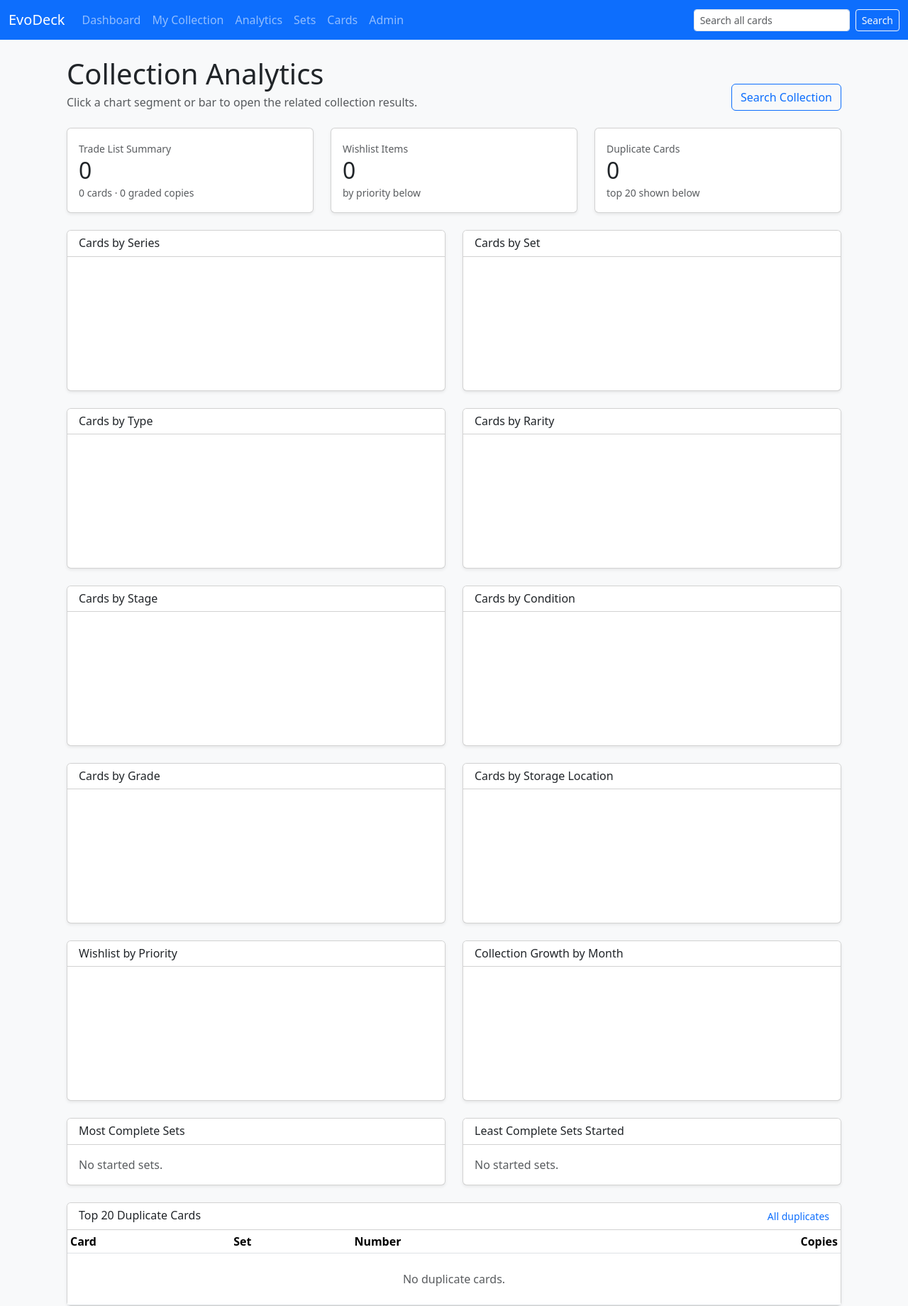
After one commit to cvdude/pokemon-tracker, a Flask app: page /analytics in a window 1280 px wide. The commit adds this page. Shown: the whole page at 71% size. Run offline with Flask 3, Linux system fonts and the light colour scheme; data that the repository does not hold is empty; a map, chart or similar area stays blank; parts of the project's set-up code (start-up, migrations or seed data) failed here and were passed over.

Commit message:
Implement collection analytics

```diff
--- a/api/app.py
+++ b/api/app.py
@@ -6,6 +6,7 @@ from routes.collection import collection
 from routes.sets import sets
 from routes.cards import cards
 from routes.inventory import inventory
+from routes.analytics import analytics
 
 
 app = Flask(__name__)
@@ -17,6 +18,7 @@ app.register_blueprint(collection)
 app.register_blueprint(sets)
 app.register_blueprint(cards)
 app.register_blueprint(inventory)
+app.register_blueprint(analytics)
 
 
 if __name__ == "__main__":
--- /dev/null
+++ b/api/routes/analytics.py
@@ -0,0 +1,114 @@
+import sqlite3
+from urllib.parse import urlencode
+
+from flask import Blueprint, render_template
+
+from config import DATABASE
+from models.collection import DEFAULT_USER_ID
+
+
+analytics = Blueprint("analytics", __name__)
+
+
+def _link(query="", **filters):
+    values = {"ownership": "owned", **filters}
+    if query:
+        values["q"] = query
+    return f"/collection?{urlencode(values)}"
+
+
+def _rows(conn, query, params=(DEFAULT_USER_ID,), link_key=None, link_filters=None):
+    rows = [dict(row) for row in conn.execute(query, params).fetchall()]
+    if link_key:
+        for row in rows:
+            row["link"] = _link(row[link_key], **(link_filters or {}))
+    return rows
+
+
+@analytics.route("/analytics")
+def analytics_page():
+    conn = sqlite3.connect(str(DATABASE))
+    conn.row_factory = sqlite3.Row
+    try:
+        series = _rows(conn, """
+            SELECT COALESCE(se.name, 'Unknown') AS label, COUNT(DISTINCT c.id) AS cards, SUM(ci.quantity) AS quantity
+            FROM collection_items ci JOIN cards c ON c.id = ci.card_id JOIN sets s ON s.id = c.set_id
+            LEFT JOIN series se ON se.id = s.series_id
+            WHERE ci.user_id = ? AND ci.quantity > 0 GROUP BY se.id, se.name ORDER BY quantity DESC, label LIMIT 20
+        """, link_key="label")
+        sets = _rows(conn, """
+            SELECT s.id, s.name AS label, COUNT(DISTINCT c.id) AS cards, SUM(ci.quantity) AS quantity
+            FROM collection_items ci JOIN cards c ON c.id = ci.card_id JOIN sets s ON s.id = c.set_id
+            WHERE ci.user_id = ? AND ci.quantity > 0 GROUP BY s.id, s.name ORDER BY quantity DESC, label LIMIT 20
+        """, link_key="label")
+        types = _rows(conn, """
+            SELECT COALESCE(t.type, 'Unspecified') AS label, COUNT(DISTINCT c.id) AS cards, SUM(ci.quantity) AS quantity
+            FROM collection_items ci JOIN cards c ON c.id = ci.card_id LEFT JOIN card_types t ON t.card_id = c.id
+            WHERE ci.user_id = ? AND ci.quantity > 0 GROUP BY t.type ORDER BY quantity DESC, label
+        """, link_key="label")
+        rarity = _rows(conn, """
+            SELECT COALESCE(c.rarity, 'Unspecified') AS label, COUNT(DISTINCT c.id) AS cards, SUM(ci.quantity) AS quantity
+            FROM collection_items ci JOIN cards c ON c.id = ci.card_id
+            WHERE ci.user_id = ? AND ci.quantity > 0 GROUP BY c.rarity ORDER BY quantity DESC, label
+        """, link_key="label")
+        stage = _rows(conn, """
+            SELECT COALESCE(c.stage, 'Unspecified') AS label, COUNT(DISTINCT c.id) AS cards, SUM(ci.quantity) AS quantity
+            FROM collection_items ci JOIN cards c ON c.id = ci.card_id
+            WHERE ci.user_id = ? AND ci.quantity > 0 GROUP BY c.stage ORDER BY quantity DESC, label
+        """, link_key="label")
+        condition = _rows(conn, """
+            SELECT CASE WHEN ci.ownership_type = 'Graded' THEN 'Graded' ELSE COALESCE(NULLIF(ci.condition, ''), 'Unspecified') END AS label,
+                   SUM(ci.quantity) AS quantity
+            FROM collection_items ci WHERE ci.user_id = ? AND ci.quantity > 0 GROUP BY label ORDER BY quantity DESC, label
+        """, link_key="label")
+        grades = _rows(conn, """
+            SELECT COALESCE(CAST(ci.grade AS TEXT), 'Unspecified') AS label, SUM(ci.quantity) AS quantity
+            FROM collection_items ci WHERE ci.user_id = ? AND ci.ownership_type = 'Graded' AND ci.quantity > 0
+            GROUP BY ci.grade ORDER BY ci.grade DESC
+        """, link_key="label")
+        storage = _rows(conn, """
+            SELECT COALESCE(NULLIF(ci.storage_location, ''), 'Unassigned') AS label, SUM(ci.quantity) AS quantity
+            FROM collection_items ci WHERE ci.user_id = ? AND ci.quantity > 0 GROUP BY label ORDER BY quantity DESC, label
+        """, link_key="label")
+        wishlist = _rows(conn, """
+            SELECT priority AS label, COUNT(*) AS quantity FROM wishlist_items WHERE user_id = ?
+            GROUP BY priority ORDER BY CASE priority WHEN 'High' THEN 1 WHEN 'Medium' THEN 2 ELSE 3 END
+        """, link_key="label", link_filters={"wishlist": "1", "wishlist_priority": ""})
+        for row in wishlist:
+            row["link"] = _link(wishlist="1", wishlist_priority=row["label"])
+        trade_summary = dict(conn.execute("""
+            SELECT COUNT(DISTINCT card_id) AS cards, COALESCE(SUM(quantity), 0) AS copies,
+                   COALESCE(SUM(CASE WHEN ownership_type = 'Graded' THEN quantity ELSE 0 END), 0) AS graded_copies
+            FROM collection_items WHERE user_id = ? AND is_trade = 1 AND quantity > 0
+        """, (DEFAULT_USER_ID,)).fetchone())
+        set_progress_sql = """
+            SELECT s.id, s.name AS label, COUNT(c.id) AS total_cards,
+                   COUNT(DISTINCT CASE WHEN ci.quantity > 0 THEN c.id END) AS owned_cards,
+                   ROUND(100.0 * COUNT(DISTINCT CASE WHEN ci.quantity > 0 THEN c.id END) / COUNT(c.id)) AS percent
+            FROM sets s JOIN cards c ON c.set_id = s.id
+            LEFT JOIN collection_items ci ON ci.card_id = c.id AND ci.user_id = ?
+            GROUP BY s.id, s.name HAVING owned_cards > 0
+        """
+        most_complete = _rows(conn, f"{set_progress_sql} ORDER BY percent DESC, owned_cards DESC, label LIMIT 10")
+        least_complete = _rows(conn, f"{set_progress_sql} ORDER BY percent ASC, owned_cards ASC, label LIMIT 10")
+        for row in most_complete + least_complete:
+            row["link"] = f"/sets/{row['id']}"
+        duplicates = _rows(conn, """
+            SELECT c.id AS card_id, c.name, c.number, c.image_small, s.name AS set_name, SUM(ci.quantity) AS quantity
+            FROM collection_items ci JOIN cards c ON c.id = ci.card_id JOIN sets s ON s.id = c.set_id
+            WHERE ci.user_id = ? AND ci.quantity > 0 GROUP BY c.id, c.name, c.number, c.image_small, s.name
+            HAVING SUM(ci.quantity) > 1 ORDER BY quantity DESC, c.name COLLATE NOCASE, c.number LIMIT 20
+        """)
+        growth = _rows(conn, """
+            SELECT substr(acquisition_date, 1, 7) AS label, SUM(quantity) AS quantity
+            FROM collection_items WHERE user_id = ? AND quantity > 0 AND acquisition_date GLOB '????-??-??'
+            GROUP BY substr(acquisition_date, 1, 7) ORDER BY label
+        """)
+    finally:
+        conn.close()
+    return render_template(
+        "analytics.html", title="Collection Analytics", series=series, sets=sets, types=types,
+        rarity=rarity, stage=stage, condition=condition, grades=grades, storage=storage,
+        wishlist=wishlist, trade_summary=trade_summary, most_complete=most_complete,
+        least_complete=least_complete, duplicates=duplicates, growth=growth,
+    )
--- /dev/null
+++ b/api/static/js/analytics.js
@@ -0,0 +1,13 @@
+document.addEventListener("DOMContentLoaded", () => {
+    const charts = window.analyticsCharts || {};
+    Object.entries(charts).forEach(([id, rows]) => {
+        const canvas = document.getElementById(id);
+        if (!canvas || !rows.length || typeof Chart === "undefined") return;
+        const growth = id === "growth-chart";
+        new Chart(canvas, {
+            type: growth ? "line" : (rows.length <= 6 ? "doughnut" : "bar"),
+            data: {labels: rows.map(row => row.label), datasets: [{label: "Cards / copies", data: rows.map(row => row.quantity || row.cards || 0), backgroundColor: ["#0d6efd", "#198754", "#ffc107", "#dc3545", "#6f42c1", "#0dcaf0", "#fd7e14", "#20c997"]}]},
+            options: {responsive: true, plugins: {legend: {display: !growth}}, onClick: (_, elements) => { if (elements.length && rows[elements[0].index].link) location.href = rows[elements[0].index].link; }},
+        });
+    });
+});
--- /dev/null
+++ b/api/templates/analytics.html
@@ -0,0 +1,28 @@
+{% extends "layout.html" %}
+
+{% macro chart_card(id, title) -%}
+<section class="col-lg-6"><div class="card shadow-sm h-100"><div class="card-header bg-white"><h2 class="h6 mb-0">{{ title }}</h2></div><div class="card-body"><canvas id="{{ id }}" aria-label="{{ title }} chart"></canvas></div></div></section>
+{%- endmacro %}
+
+{% block content %}
+<div class="container mt-4">
+    <div class="d-flex flex-wrap justify-content-between align-items-end gap-3 mb-4"><div><h1 class="mb-1">Collection Analytics</h1><p class="text-muted mb-0">Click a chart segment or bar to open the related collection results.</p></div><a class="btn btn-outline-primary" href="/collection">Search Collection</a></div>
+
+    <section class="row g-4 mb-4"><div class="col-md-4"><a href="/collection?trade=1" class="text-decoration-none text-dark"><div class="card shadow-sm h-100"><div class="card-body"><span class="text-muted small">Trade List Summary</span><h2 class="mb-0">{{ trade_summary.copies }}</h2><small class="text-muted">{{ trade_summary.cards }} cards · {{ trade_summary.graded_copies }} graded copies</small></div></div></a></div><div class="col-md-4"><a href="/collection?wishlist=1" class="text-decoration-none text-dark"><div class="card shadow-sm h-100"><div class="card-body"><span class="text-muted small">Wishlist Items</span><h2 class="mb-0">{{ wishlist|sum(attribute='quantity') }}</h2><small class="text-muted">by priority below</small></div></div></a></div><div class="col-md-4"><a href="/collection?duplicates=1" class="text-decoration-none text-dark"><div class="card shadow-sm h-100"><div class="card-body"><span class="text-muted small">Duplicate Cards</span><h2 class="mb-0">{{ duplicates|length }}</h2><small class="text-muted">top 20 shown below</small></div></div></a></div></section>
+
+    <div class="row g-4 mb-4">{{ chart_card('series-chart', 'Cards by Series') }}{{ chart_card('sets-chart', 'Cards by Set') }}{{ chart_card('types-chart', 'Cards by Type') }}{{ chart_card('rarity-chart', 'Cards by Rarity') }}{{ chart_card('stage-chart', 'Cards by Stage') }}{{ chart_card('condition-chart', 'Cards by Condition') }}{{ chart_card('grade-chart', 'Cards by Grade') }}{{ chart_card('storage-chart', 'Cards by Storage Location') }}{{ chart_card('wishlist-chart', 'Wishlist by Priority') }}{{ chart_card('growth-chart', 'Collection Growth by Month') }}</div>
+
+    <div class="row g-4 mb-4"><section class="col-lg-6"><div class="card shadow-sm h-100"><div class="card-header bg-white"><h2 class="h6 mb-0">Most Complete Sets</h2></div><div class="list-group list-group-flush">{% for set in most_complete %}<a href="{{ set.link }}" class="list-group-item list-group-item-action"><strong>{{ set.label }}</strong><span class="float-end">{{ set.percent }}%</span><div class="progress mt-2" style="height:7px;"><div class="progress-bar bg-success" style="width:{{ set.percent }}%;"></div></div><small class="text-muted">{{ set.owned_cards }} of {{ set.total_cards }}</small></a>{% else %}<div class="card-body text-muted">No started sets.</div>{% endfor %}</div></div></section><section class="col-lg-6"><div class="card shadow-sm h-100"><div class="card-header bg-white"><h2 class="h6 mb-0">Least Complete Sets Started</h2></div><div class="list-group list-group-flush">{% for set in least_complete %}<a href="{{ set.link }}" class="list-group-item list-group-item-action"><strong>{{ set.label }}</strong><span class="float-end">{{ set.percent }}%</span><div class="progress mt-2" style="height:7px;"><div class="progress-bar bg-warning" style="width:{{ set.percent }}%;"></div></div><small class="text-muted">{{ set.owned_cards }} of {{ set.total_cards }}</small></a>{% else %}<div class="card-body text-muted">No started sets.</div>{% endfor %}</div></div></section></div>
+
+    <section class="card shadow-sm"><div class="card-header bg-white d-flex justify-content-between"><h2 class="h6 mb-0">Top 20 Duplicate Cards</h2><a href="/collection?duplicates=1" class="small text-decoration-none">All duplicates</a></div><div class="table-responsive"><table class="table table-sm align-middle mb-0"><thead><tr><th>Card</th><th>Set</th><th>Number</th><th class="text-end">Copies</th></tr></thead><tbody>{% for card in duplicates %}<tr><td><a href="/card/{{ card.card_id }}" class="text-decoration-none">{{ card.name }}</a></td><td>{{ card.set_name }}</td><td>{{ card.number }}</td><td class="text-end">×{{ card.quantity }}</td></tr>{% else %}<tr><td colspan="4" class="text-center text-muted py-4">No duplicate cards.</td></tr>{% endfor %}</tbody></table></div></section>
+</div>
+<script src="https://cdn.jsdelivr.net/npm/chart.js"></script>
+<script>
+window.analyticsCharts = {{ {
+    'series-chart': series, 'sets-chart': sets, 'types-chart': types, 'rarity-chart': rarity,
+    'stage-chart': stage, 'condition-chart': condition, 'grade-chart': grades,
+    'storage-chart': storage, 'wishlist-chart': wishlist, 'growth-chart': growth
+}|tojson }};
+</script>
+<script src="{{ url_for('static', filename='js/analytics.js') }}"></script>
+{% endblock %}
--- a/api/templates/home.html
+++ b/api/templates/home.html
@@ -4,7 +4,7 @@
 <div class="container mt-4">
     <div class="d-flex flex-wrap justify-content-between align-items-end gap-3 mb-4">
         <div><h1 class="mb-1">Collector Dashboard</h1><p class="text-muted mb-0">Your collection, Master Set progress, and next targets.</p></div>
-        <div class="d-flex gap-2"><a href="/collection" class="btn btn-outline-primary">My Collection</a><a href="/sets" class="btn btn-primary">Browse Sets</a></div>
+        <div class="d-flex gap-2"><a href="/collection" class="btn btn-outline-primary">My Collection</a><a href="/analytics" class="btn btn-outline-primary">Analytics</a><a href="/sets" class="btn btn-primary">Browse Sets</a></div>
     </div>
 
     <section class="card shadow-sm mb-4"><div class="card-body">
@@ -21,6 +21,8 @@
         <div class="col-6 col-md-4 col-xl"><a href="/collection" class="text-decoration-none text-dark"><div class="card h-100 shadow-sm"><div class="card-body"><span class="text-muted small">Missing Cards</span><h2 class="mb-0 text-danger">{{ missing_cards }}</h2></div></div></a></div>
         <div class="col-6 col-md-4 col-xl"><a href="/sets" class="text-decoration-none text-dark"><div class="card h-100 shadow-sm"><div class="card-body"><span class="text-muted small">Missing Variants</span><h2 class="mb-0 text-danger">{{ master.missing_variants }}</h2></div></div></a></div>
     </section>
+
+    <section class="card shadow-sm mb-4"><div class="card-body d-flex flex-wrap justify-content-between align-items-center gap-3"><div><h2 class="h5 mb-1">Collection Analytics</h2><p class="text-muted mb-0">Explore ownership, condition, storage, wishlist, trade, duplicates, and monthly growth.</p></div><a href="/analytics" class="btn btn-primary">Open Analytics</a></div></section>
 
     <section class="row g-4 mb-4" aria-label="Wishlist and trade widgets">
         <div class="col-md-4"><a href="/collection?wishlist=1" class="text-decoration-none text-dark"><div class="card shadow-sm h-100"><div class="card-body"><span class="text-muted small">Wishlist Count</span><h2 class="mb-0">{{ wishlist_summary.total }}</h2><small class="text-muted">{{ wishlist_summary.high_priority }} high priority</small></div></div></a></div>
--- a/api/templates/layout.html
+++ b/api/templates/layout.html
@@ -20,6 +20,7 @@
         <div class="navbar-nav">
             <a class="nav-link" href="/">Dashboard</a>
             <a class="nav-link" href="/collection">My Collection</a>
+            <a class="nav-link" href="/analytics">Analytics</a>
             <a class="nav-link" href="/sets">Sets</a>
             <a class="nav-link" href="/cards">Cards</a>
             <a class="nav-link" href="/admin">Admin</a>
```
Also changed, not shown: docs/API.md (+1 -0 lines), docs/CHANGELOG.md.
